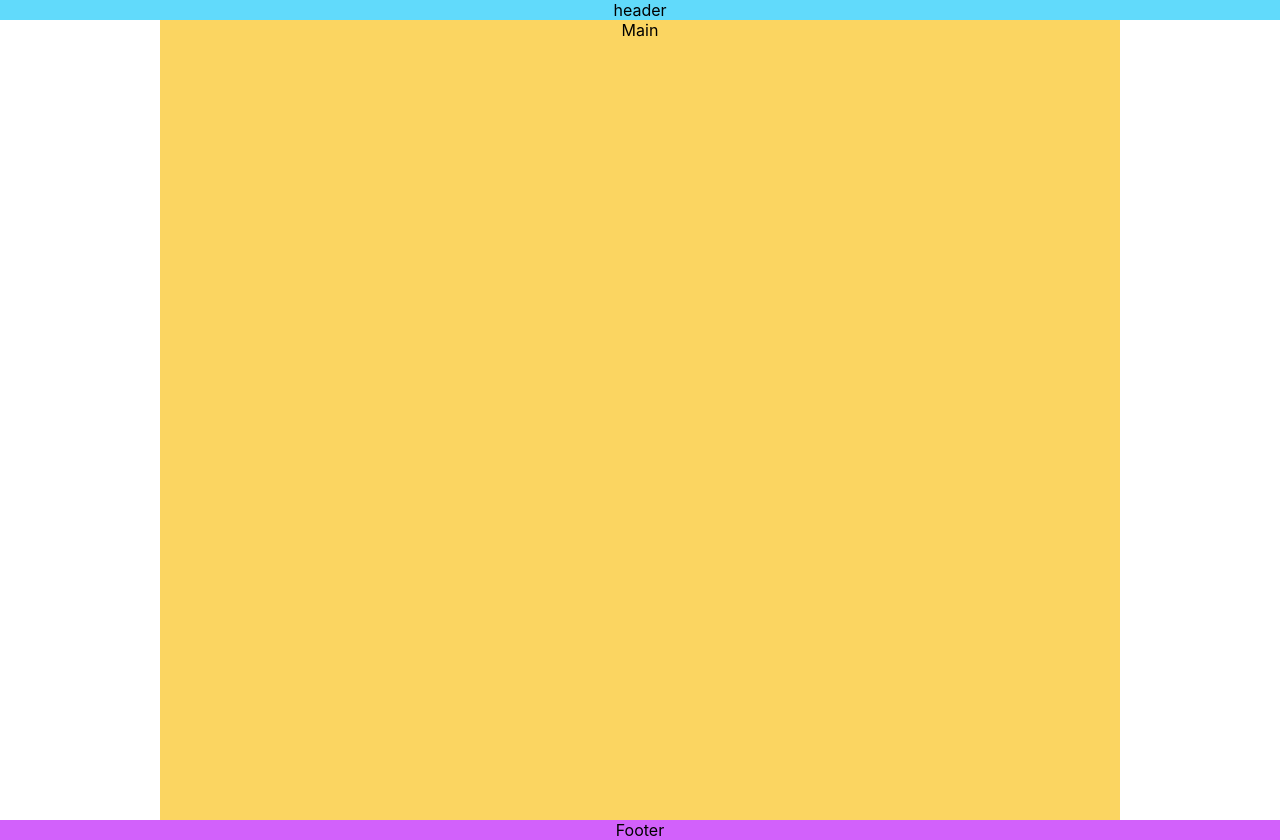
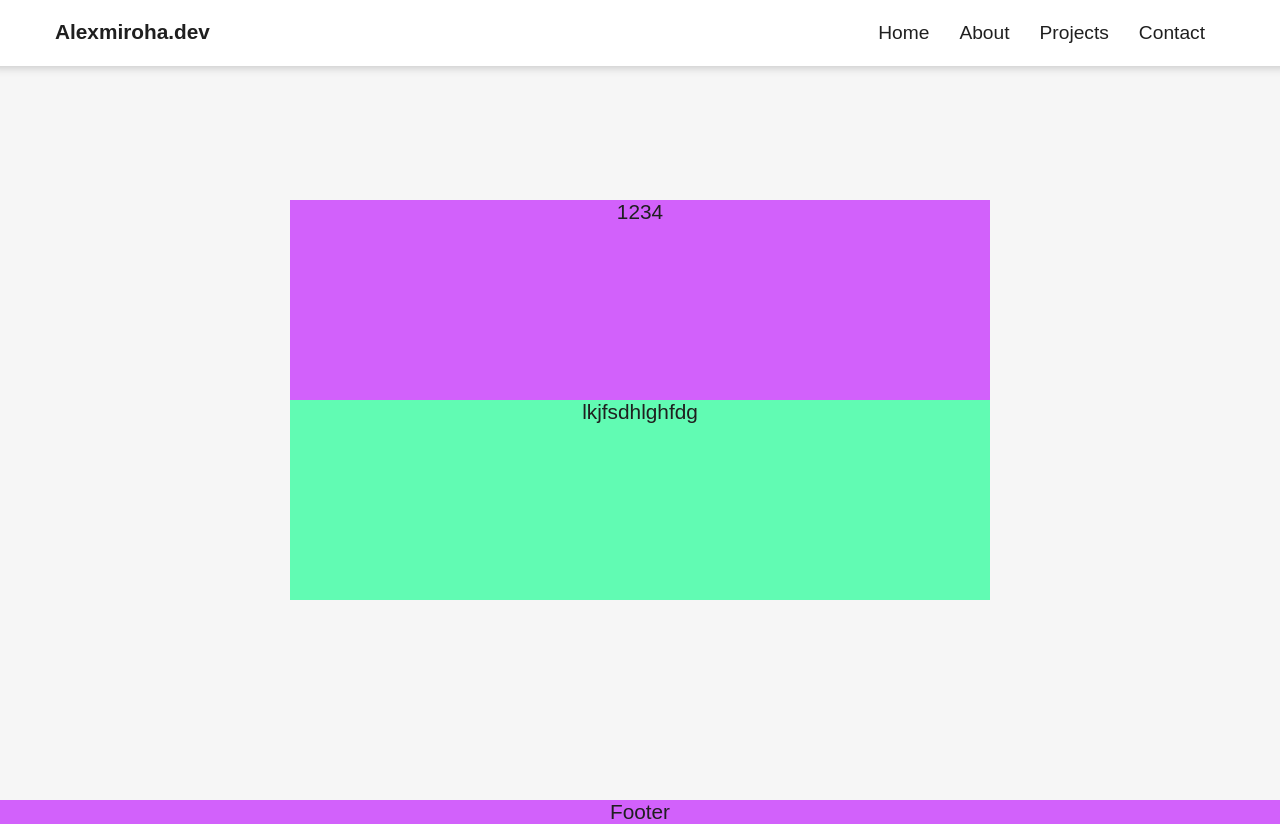
Before and after one commit to Alexmiroha/Portfolio-CV-App, a React (Create React App) app: page / in a window 1280 px wide. Built offline with nearby package versions, Linux system fonts and the light colour scheme.

Commit message:
header. was added some styles

```diff
--- a/src/App.css
+++ b/src/App.css
@@ -3,6 +3,10 @@
   display: flex;
   align-items: center;
   flex-direction: column;
+  font-family: Poppins,sans-serif;
+  font-size: 1.3rem;
+  color: #1f1f1f;
+  background-color: #f6f6f6;
 }
 
 .contentContainer {
--- a/src/header/header.module.css
+++ b/src/header/header.module.css
@@ -1,4 +1,38 @@
 .header {
+    position: fixed;
     width: 100%;
-    background-color: #61dafb;
+    height: auto;
+    background-color: #fff;
+    padding: 10px;
+    box-shadow: 0 0 10px rgba(0, 0, 0, 0.26);
+    z-index: 100;
 }
+
+.headerContainer {
+    display: flex;
+    justify-content: space-between;
+    margin: 10px 55px;
+}
+
+.logo {
+    font-weight: 600;
+}
+
+.button {
+    color: #1f1f1f;
+    font-weight: 500;
+    background-color: #fff;
+    border: none;
+    text-decoration: none;
+    font-family: Poppins,sans-serif;
+    font-size: 1.2rem;
+    margin-right: 10px;
+    padding: 2px 10px;
+    transition: all .27s;
+
+}
+
+.button:hover {
+    color: #d261fb;
+    cursor: pointer;
+}
--- a/src/header/header.tsx
+++ b/src/header/header.tsx
@@ -4,7 +4,18 @@ import s from './header.module.css'
 const Header = () => {
     return (
         <div className={s.header}>
-            header
+            <div className={s.headerContainer}>
+                <div className={s.logo}>
+                    Alexmiroha.dev
+                </div>
+                <div className={s.buttons}>
+                    <button className={s.button}>Home</button>
+                    <button className={s.button}>About</button>
+                    <button className={s.button}>Projects</button>
+                    <button className={s.button}>Contact</button>
+                </div>
+            </div>
+
         </div>
     );
 };
--- a/src/mainContent/mainContent.module.css
+++ b/src/mainContent/mainContent.module.css
@@ -1,5 +1,21 @@
 .mainContent {
     width: 100%;
     height: 100vh;
-    background-color: #fbd561;
+    background-color: #f6f6f6;
+    display: flex;
+    flex-direction: column;
+    justify-content: center;
+    align-items: center;
 }
+
+.test1 {
+    width: 700px;
+    height: 200px;
+    background-color: #d261fb;
+}
+
+.test2 {
+    width: 700px;
+    height: 200px;
+    background-color: #61fbb3;
+}
--- a/src/mainContent/mainContent.tsx
+++ b/src/mainContent/mainContent.tsx
@@ -4,7 +4,8 @@ import s from './mainContent.module.css'
 const MainContent = () => {
     return (
         <div className={s.mainContent}>
-            Main
+            <div className={s.test1}>1234</div>
+            <div className={s.test2}>lkjfsdhlghfdg</div>
         </div>
     );
 };
```
